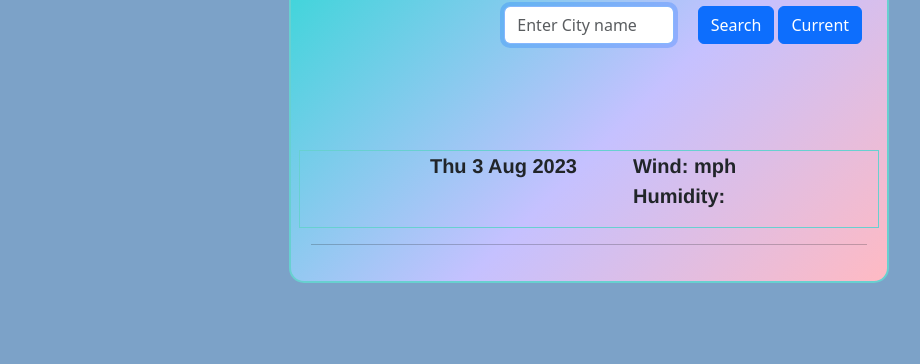
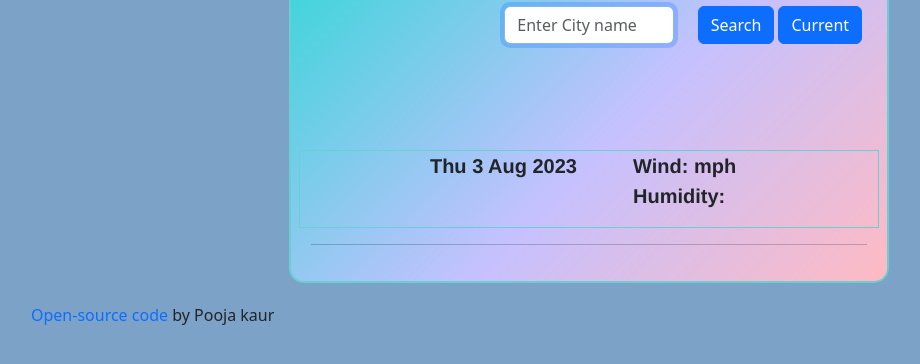
Before and after one commit to poojakaurrisaldar/Weather-App, a plain HTML site: page index.html in a window 1280 px wide. Shown: the part 102-466 px from the top of the page, without its empty margins (51-971 px from the left). Drawn offline with nearby package versions, Linux system fonts and the light colour scheme.

Commit message:
Update index.html

```diff
--- a/index.html
+++ b/index.html
@@ -81,6 +81,16 @@
 
         <hr />
       </div>
+      <span class="author"
+        ><a
+          href="https://github.com/poojakaurrisaldar/Weather-App"
+          class="code-link"
+          target="_blank"
+          rel="noreferrer"
+          >Open-source code</a
+        >
+        by Pooja kaur</span
+      >
     </div>
 
     <script src="src/script.js"></script>
```
